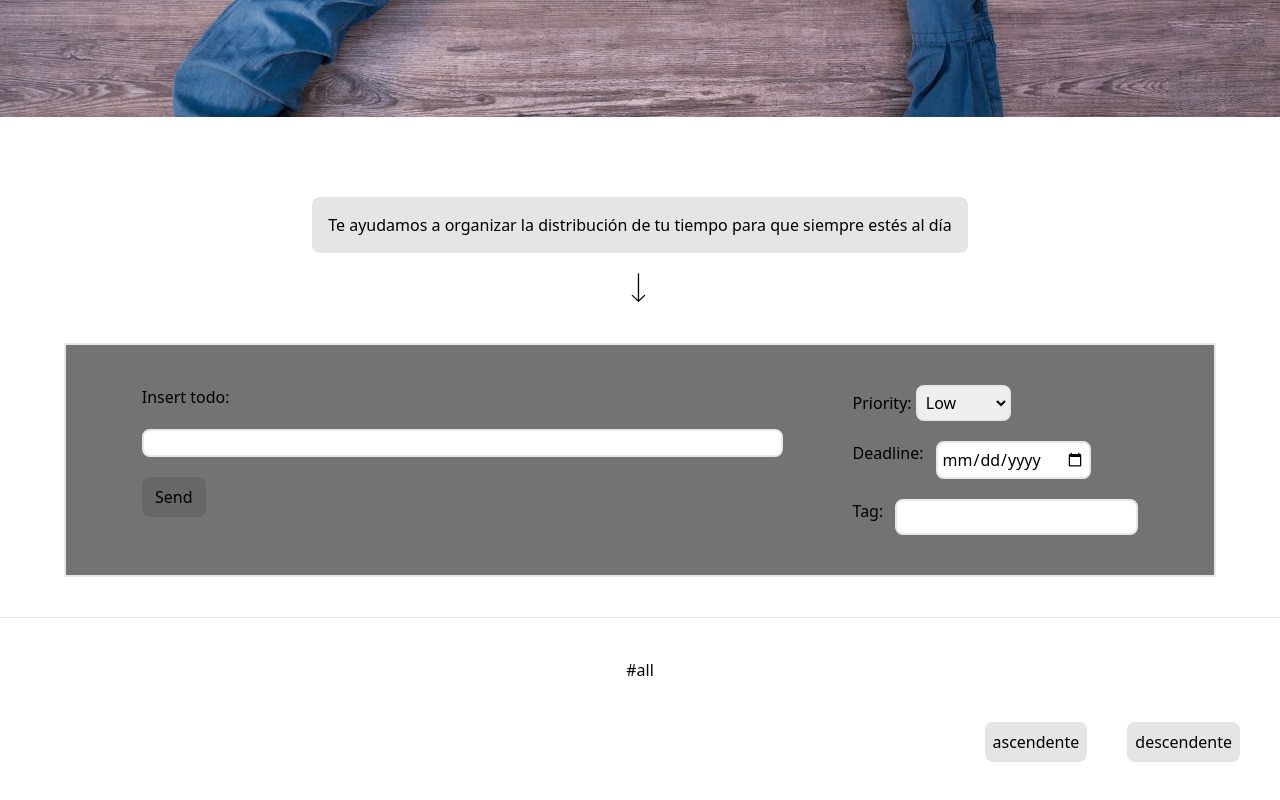
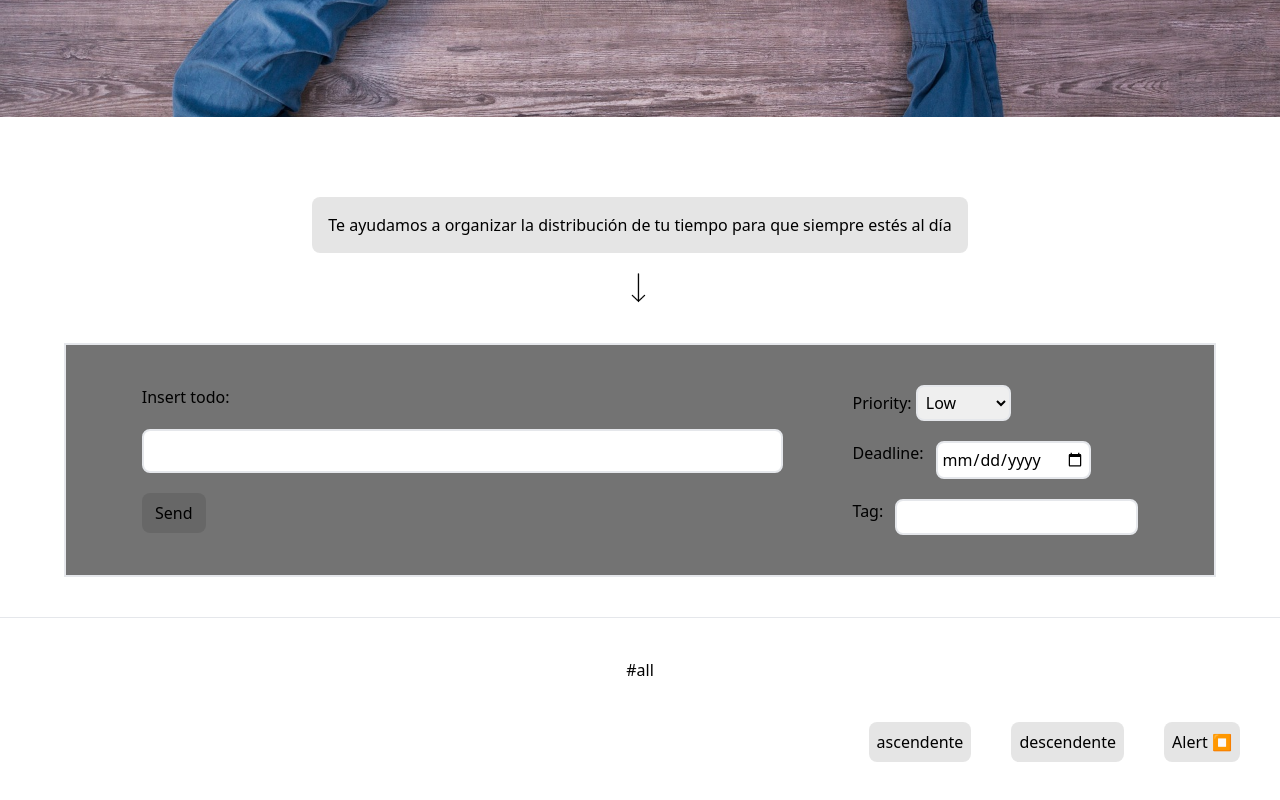
Before and after one commit to Aristizabalfelip/to-do-app, a React (Create React App) app: page / in a window 1280 px wide. Shown: the part 533-1333 px from the top of the page. Built offline with nearby package versions, Linux system fonts and the light colour scheme.

Commit message:
lateststyles

```diff
--- a/src/App.css
+++ b/src/App.css
@@ -29,3 +29,14 @@
     height: 30px;
     width: 30px;
   }
+
+  @keyframes blinkAni {
+    0% { opacity: 1; transform: scale(1.2);  } /* 0 segundos (visible) */
+    50% { opacity: 0.5; transform: scale(1);} /* 0.5 segundos (invisible) */
+    100% { opacity: 1; transform: scale(1.2); } /* 1 segundo (visible) */
+  }
+
+  /* Aplicar la animación al elemento que desees */
+  .blink {
+    animation: blinkAni 2s infinite; /* La animación dura 1 segundo y se repite infinitamente */
+  }
--- a/src/components/Form.jsx
+++ b/src/components/Form.jsx
@@ -79,7 +79,6 @@ function Form() {
             <div class='bgImg flex justify-center'>
                 <div  className='flex justify-center w-4/5 h-14 mt-60 p-10 bg-white bg-opacity-80 items-center triangle-border'>
                     <h1 className='flex justify-center font-sans text-4xl font-extrabold'>MemoMind</h1>
-
                 </div>
 
             </div>
@@ -92,7 +91,7 @@ function Form() {
                 <form className='flex  justify-center border-2 border-brown-500 ... p-10 bg-neutral-500' onSubmit={handleSubmit} action="" style={{ display: 'flex', gap: '70px', width: '90%' }}>
                     <section style={{ display: 'flex', gap: '20px', flexDirection: 'column', width: '60%' }}>
                         <label htmlFor="">Insert todo: </label>
-                        <input className='border-2 border-brown-500 ... rounded-lg' type="text" name='name' onChange={handleChange} value={data.name} />
+                        <input className='border-2 border-brown-500 ... rounded-lg p-2' type="text" name='name' onChange={handleChange} value={data.name} />
                         <input className='rounded-lg bg-black bg-opacity-10 w-16 p-2' type="submit" value='Send' />
                     </section>
                     <section style={{ display: 'flex', gap: '20px', flexDirection: 'column' }}>
--- a/src/components/ToDo.jsx
+++ b/src/components/ToDo.jsx
@@ -1,7 +1,10 @@
+
 
 
 function ToDo({ name, id, priority, deadline, tag, setList,
-     setMemory,memory,done}) {
+     setMemory,memory,done,stop}) {
+
+
 
     const handleClickDelete = () => {
 
@@ -20,12 +23,18 @@ function ToDo({ name, id, priority, deadline, tag, setList,
        setMemory(nuevoArray)
        setList(nuevoArray)
     }
+    const blinckFunt = (priority) => {
+        if (priority === 'Hight' && stop === true) {
+            return "p-5 flex rounded-lg gap-5 blink"
+        }else {
+            return  "p-5 flex rounded-lg gap-5"
+        }
+    }
+    console.log(stop);
 
 
     const colorPriority = (color) => {
         if (color === 'color') {
-
-
             if (priority === 'Low') {
                 return '#779ecb'
             } if (priority === 'Medium') {
@@ -42,15 +51,14 @@ function ToDo({ name, id, priority, deadline, tag, setList,
                 return '😱'
             }
         }
-
     }
-
 
     return (
         <>
-        <div className="p-5 flex rounded-lg gap-5" style={{ backgroundColor: colorPriority('color') }}>
+
+        <div className={blinckFunt(priority)} style={{ backgroundColor: colorPriority('color') }}>
             <div>
-                <h2 style={{ textDecoration: done ? 'line-through' : 'none', display: 'flex', alignItems: 'center' }}>{name} <p>{colorPriority('emoji')}</p> </h2>
+                <h2 className="text-2xl" style={{ textDecoration: done ? 'line-through' : 'none', display: 'flex', alignItems: 'center' }}>{name} <p>{colorPriority('emoji')}</p> </h2>
                 <p style={{ textDecoration: done ? 'line-through' : 'none' }}>{`#${tag}`}</p>
                 <p style={{ textDecoration: done ? 'line-through' : 'none' }}>Priority: {priority}</p>
                 <p style={{ textDecoration: done ? 'line-through' : 'none' }}>Finish date: {deadline}</p>
@@ -59,6 +67,7 @@ function ToDo({ name, id, priority, deadline, tag, setList,
                 <button onClick={handleClickDelete}>🗑️</button>
 
                 <button onClick={handleClickDone}>{done ? '🔄️' :'✅'}</button>
+
             </div>
         </div>
         </>
--- a/src/components/ToDoList.jsx
+++ b/src/components/ToDoList.jsx
@@ -1,7 +1,9 @@
-import React from 'react'
+import React, { useState } from 'react'
 import ToDo from './ToDo'
 
-function ToDoList({ list, setList, setMemory, memory }) {
+function ToDoList({ list, setList, setMemory, memory}) {
+
+  const [stop, setStop] = useState(true)
 
   const handleAscen = () => {
     setList(prev => [...prev].sort((a,b)=> new Date (a.deadline).getTime() - new Date (b.deadline).getTime()))
@@ -13,6 +15,10 @@ function ToDoList({ list, setList, setMemory, memory }) {
     setMemory(prev => [...prev].sort((a,b)=> new Date (b.deadline).getTime() - new Date (a.deadline).getTime()))
   }
 
+  const handleStopAlert = () => {
+    setStop(prev => !prev)
+  }
+
 
   return (
     <>
@@ -21,8 +27,10 @@ function ToDoList({ list, setList, setMemory, memory }) {
         <section className="flex gap-10 justify-end mr-10">
           <button className='rounded-lg bg-black bg-opacity-10 p-2' onClick={handleAscen}>ascendente</button>
           <button className='rounded-lg bg-black bg-opacity-10 p-2' onClick={handleDescen}>descendente</button>
+          <button className='rounded-lg bg-black bg-opacity-10 p-2' onClick={handleStopAlert}>{`Alert ${stop === true ?'⏹️' :'▶️'}`}</button>
+
         </section>
-        <section className="flex gap-20" >
+        <section className="flex gap-20 flex-wrap	" >
           {
             list?.map((tasks) => {
               return < ToDo
@@ -36,6 +44,7 @@ function ToDoList({ list, setList, setMemory, memory }) {
                 setList={setList}
                 setMemory={setMemory}
                 memory={memory}
+                stop = {stop}
               />
             })
           }
```
